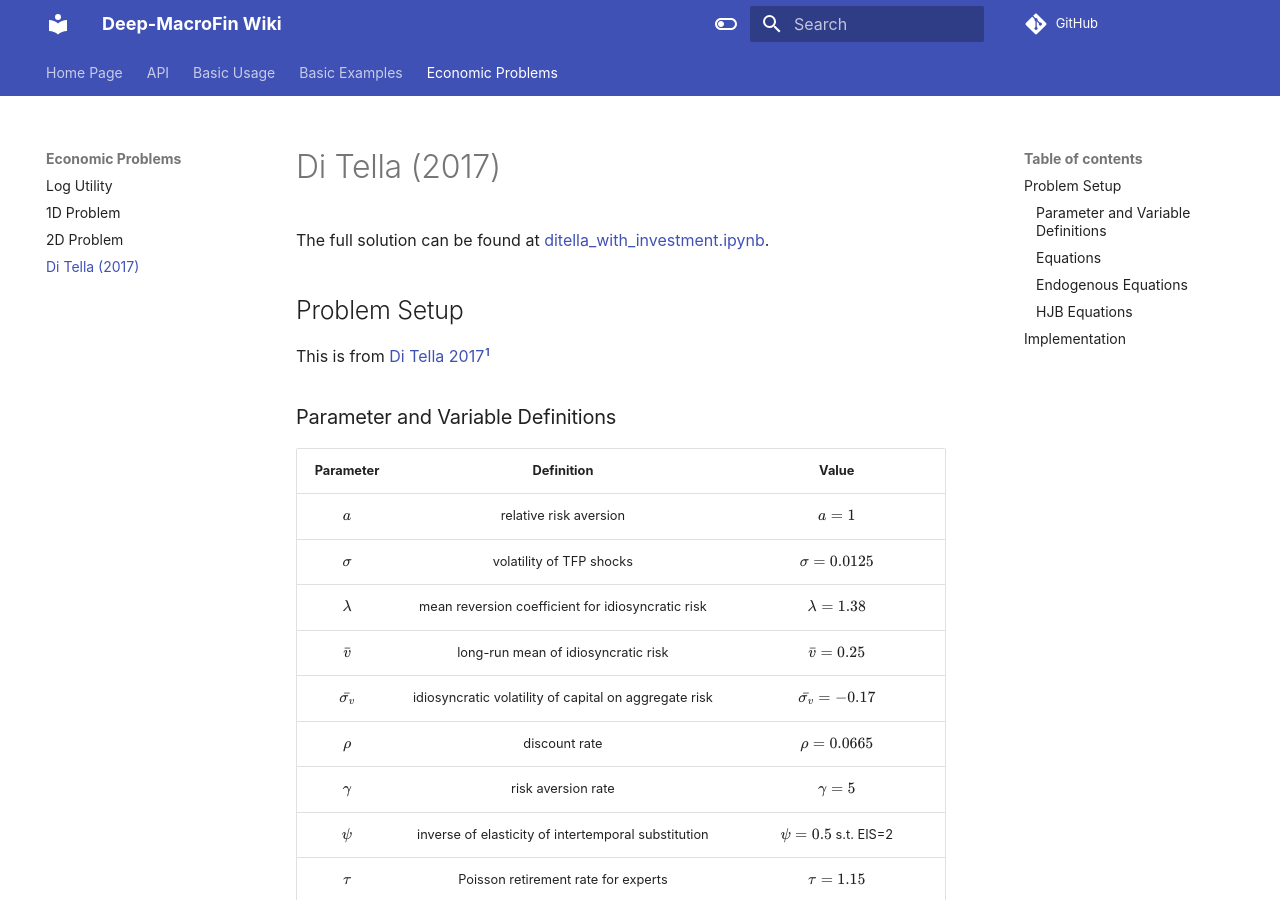
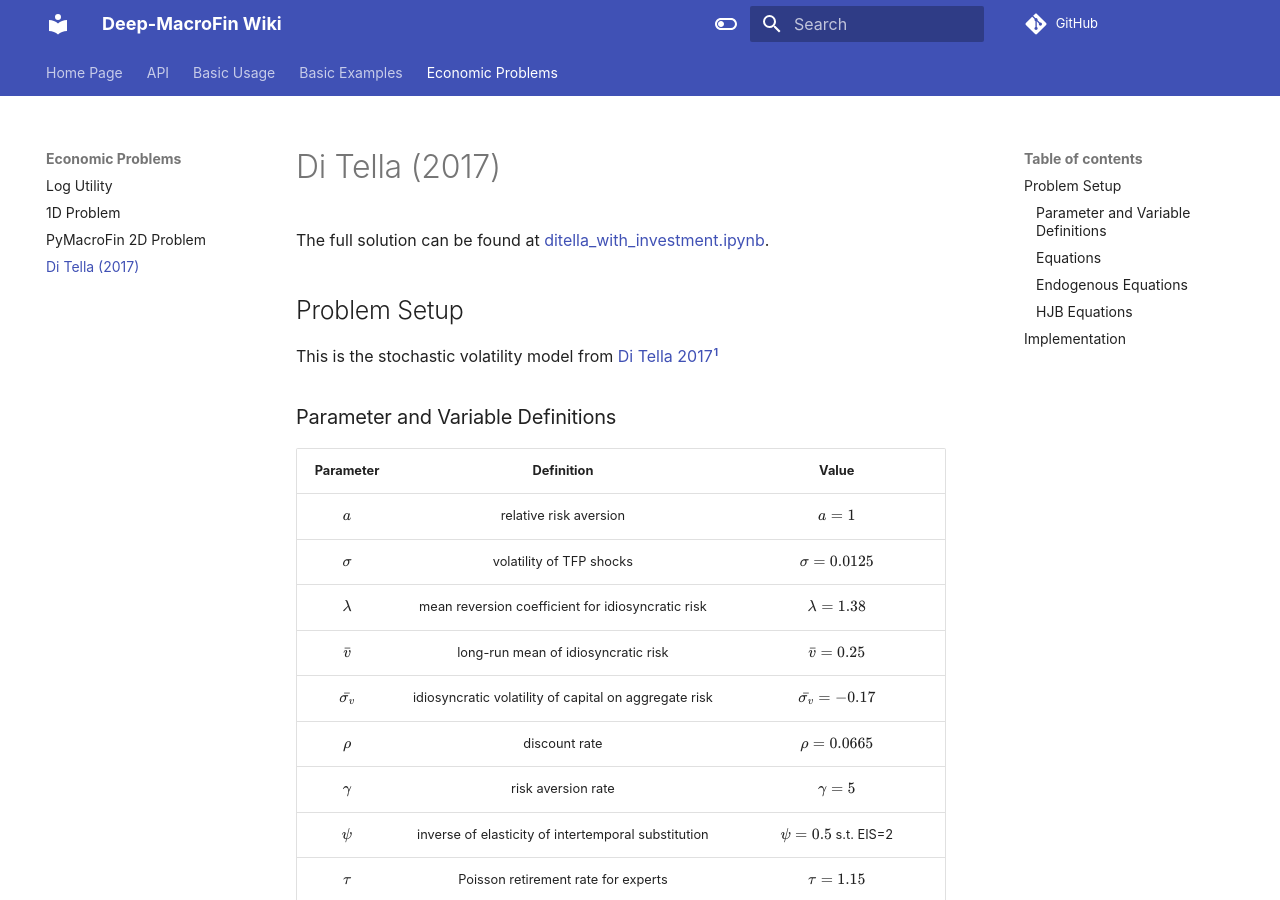
Before and after one commit to rotmanfinhub/deep-macrofin, an MkDocs documentation site: the page built from docs/examples/macrofinance_models/di_tella.md, in a window 1280 px wide and 900 px high. Built offline with MkDocs 1.6.1 and Material for MkDocs 9.7.7, drawn with Linux system fonts in a browser that asks for light colours; comment, search, counter and statistics services are not loaded.

Commit message:
doc renames, ditella/problem 1 timestep test

```diff
--- a/docs/examples/macrofinance_models/di_tella.md
+++ b/docs/examples/macrofinance_models/di_tella.md
@@ -3,7 +3,7 @@
 The full solution can be found at <a href="https://github.com/rotmanfinhub/deep-macrofin/blob/main/examples/pymacrofin_eg/ditella_with_investment.ipynb" target="_blank">ditella_with_investment.ipynb</a>.
 
 ## Problem Setup
-This is from <a href="https://www.journals.uchicago.edu/doi/10.1086/694290" target="_blank">Di Tella 2017</a>[^1]
+This is the stochastic volatility model from <a href="https://www.journals.uchicago.edu/doi/10.1086/694290" target="_blank">Di Tella 2017</a>[^1]
 
 [^1]: Sebastian Di Tella, *"Uncertainty Shocks and Balance Sheet Recessions"*, Journal of Political Economy, 125(6): 2038-2081, 2017
 
--- a/mkdocs.yml
+++ b/mkdocs.yml
@@ -95,5 +95,5 @@ nav:
   - 'Economic Problems':
     - 'Log Utility': 'examples/macrofinance_models/log_utility.md'
     - '1D Problem': 'examples/macrofinance_models/1d_problem.md'
-    - '2D Problem': 'examples/macrofinance_models/2d_problem.md'
+    - 'PyMacroFin 2D Problem': 'examples/macrofinance_models/pymacrofin_2d_problem.md'
     - 'Di Tella (2017)': 'examples/macrofinance_models/di_tella.md'
```
Also changed, not shown: docs/examples/macrofinance_models/pymacrofin_2d_problem.md (renamed from docs/examples/macrofinance_models/2d_problem.md, +1 -1 lines), 2 other files.
